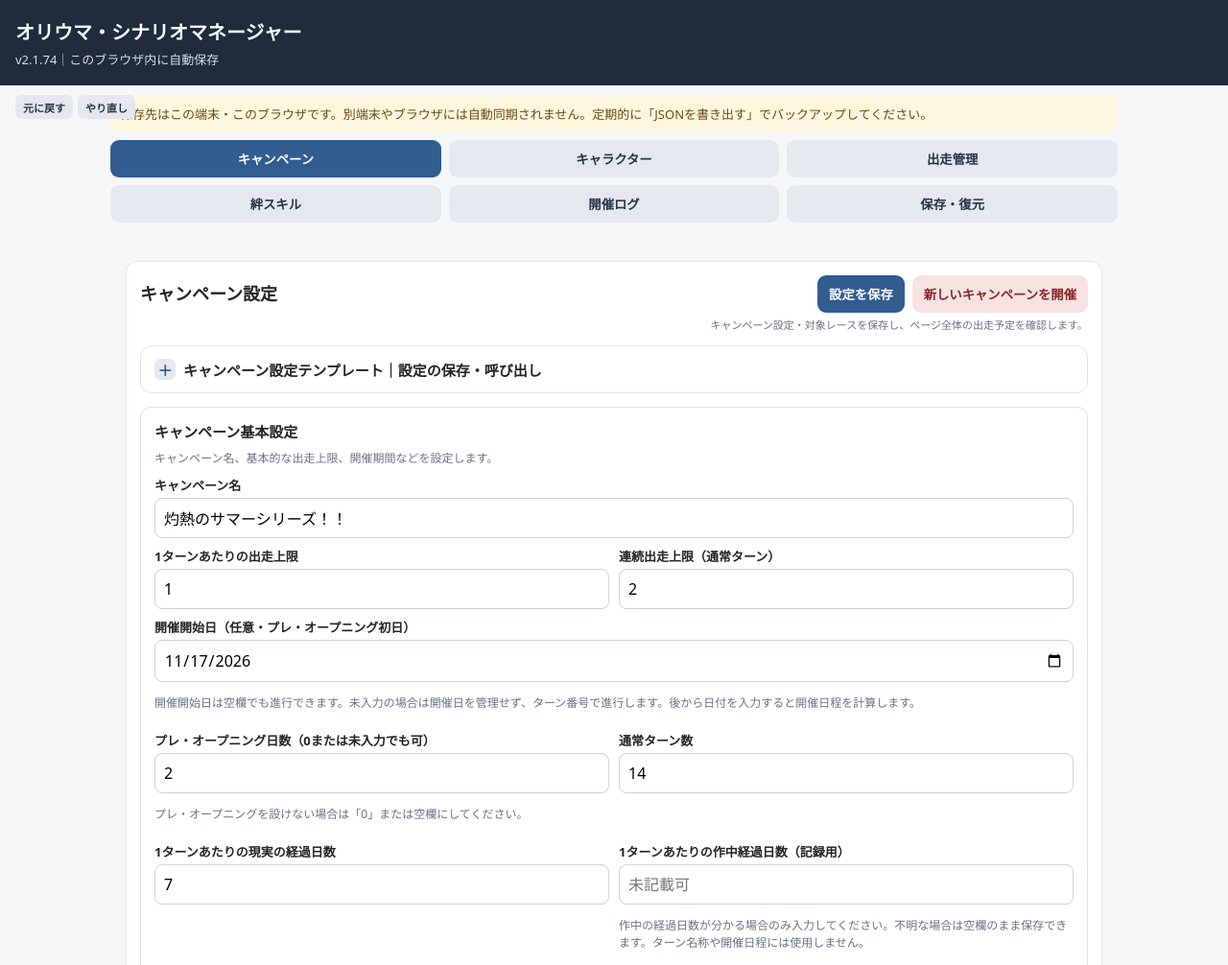
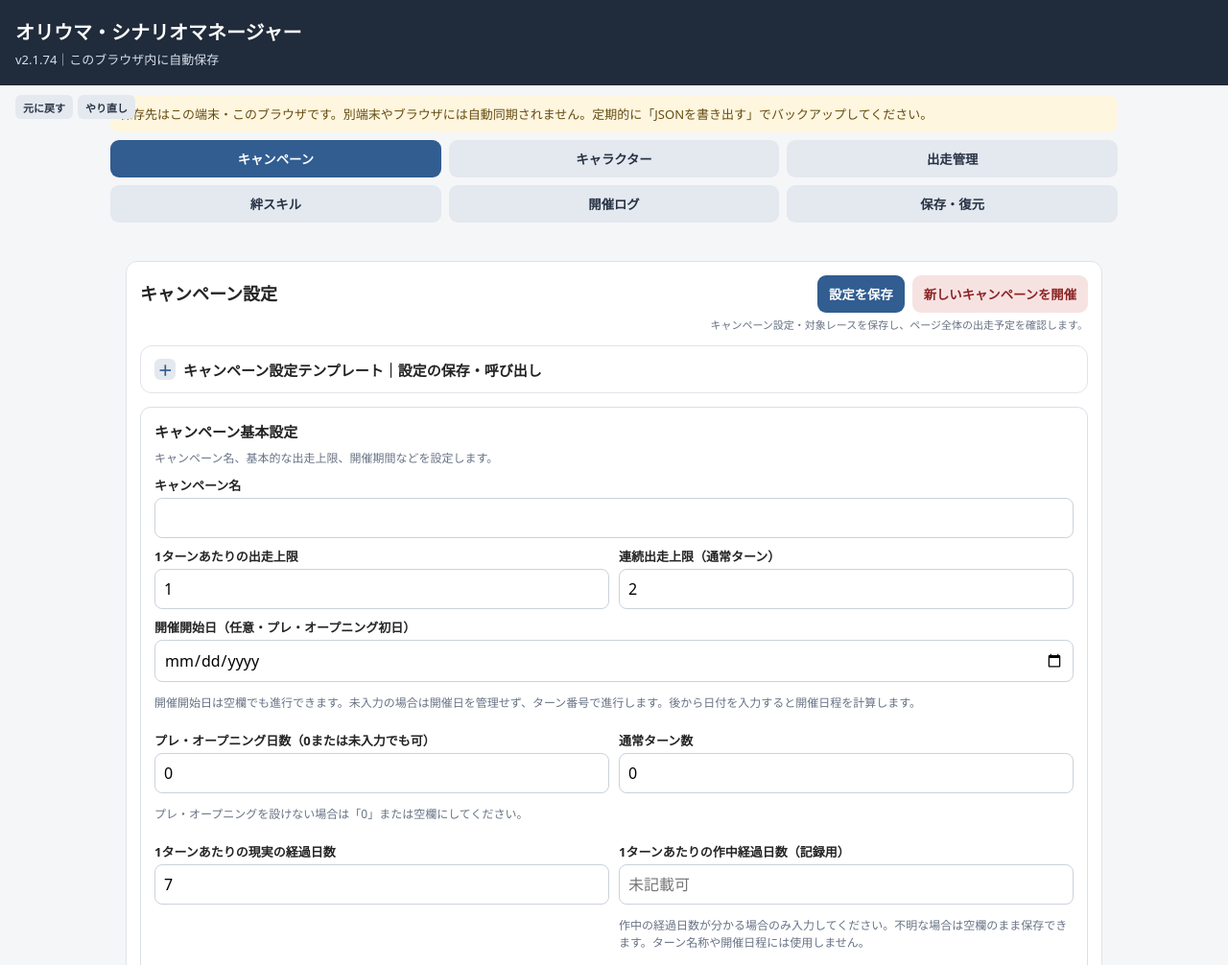
Before and after one commit to Post-tools/orima-campaign-manager, a plain HTML site: page ori_uma_manager.html in a window 1280 px wide. Shown: the top 1006 px of the page at 96% size. Drawn offline with Linux system fonts and the light colour scheme.

Commit message:
Add files via upload

```diff
--- a/ori_uma_manager.html
+++ b/ori_uma_manager.html
@@ -147,7 +147,7 @@ const targets=[
 {name:'しらさぎステークス',turn:5},{name:'函館記念',turn:7},{name:'アイビスサマーダッシュ',turn:9},
 {name:'札幌記念',turn:12},{name:'京成杯オータムハンデキャップ',turn:14},{name:'セントウルステークス',turn:14}
 ];
-const initial=()=>({version:'2.0',campaign:{name:'灼熱のサマーシリーズ！！',perTurn:1,streakLimit:2,startDate:'2026-11-17',preDays:2,turnCount:14,daysPerTurn:7,storyDaysPerTurn:null,bondUseLimit:1,manageBonds:true,customBondTypes:false,bondTypeAName:'安定型',bondTypeAFormula:'1d5+5',bondTypeBName:'ギャンブル型',bondTypeBFormula:'1d15',manageOverseasLimit:false,overseasEntryLimit:2,turnNames:[],turnNameManual:[],turnNamePattern:'manual',turnNameDivisions:2,turnNameBaseMonth:1,turnNameFifthWeeks:[],weekNameBase:'',halfNameBase:'',targetRaces:targets.map(x=>({...x}))},characters:[],entries:[],bonds:[],logs:[]});
+const initial=()=>({version:'2.0',campaign:{name:'',perTurn:1,streakLimit:2,startDate:'',preDays:0,turnCount:0,daysPerTurn:7,storyDaysPerTurn:null,bondUseLimit:1,manageBonds:true,customBondTypes:false,bondTypeAName:'安定型',bondTypeAFormula:'1d5+5',bondTypeBName:'ギャンブル型',bondTypeBFormula:'1d15',manageOverseasLimit:false,overseasEntryLimit:2,turnNames:[],turnNameManual:[],turnNamePattern:'manual',turnNameDivisions:2,turnNameBaseMonth:1,turnNameFifthWeeks:[],weekNameBase:'',halfNameBase:'',targetRaces:[]},characters:[],entries:[],bonds:[],logs:[]});
 function normalizeDatabase(input){
  const fallback=initial();
  const data=input&&typeof input==='object'?JSON.parse(JSON.stringify(input)):fallback;
```
